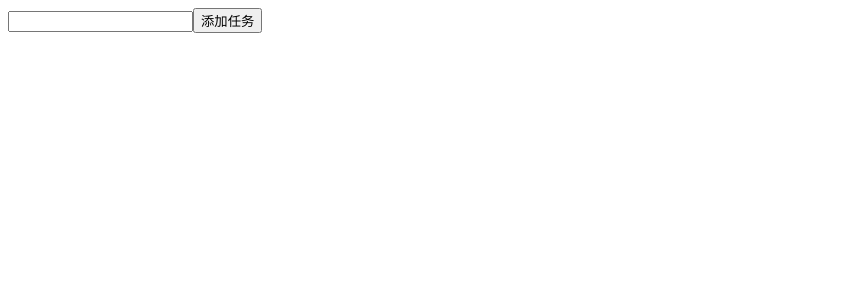
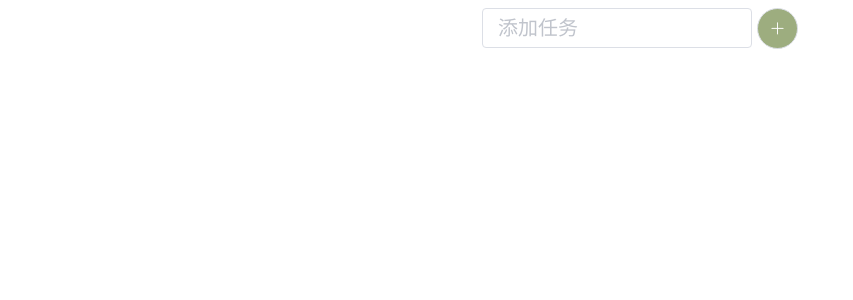
Before and after one commit to wfJoanna/TodoList, a Vue app: page / in a window 1280 px wide. Shown: the top 300 px of the page, without its empty margins (0-853 px from the left). Built offline with nearby package versions, Linux system fonts and the light colour scheme.

Commit message:
调了样式

```diff
--- a/package.json
+++ b/package.json
@@ -9,6 +9,7 @@
   },
   "dependencies": {
     "core-js": "^3.6.5",
+    "element-ui": "^2.15.0",
     "vue": "^2.6.11"
   },
   "devDependencies": {
--- a/src/App.vue
+++ b/src/App.vue
@@ -1,11 +1,13 @@
 <template>
   <div id="app">
-    <input v-model="inputValue"/>
-    <button @click="addTodo">添加任务</button>
-    <ul>
+    <div class="input-todo">
+      <el-input placeholder="添加任务" v-model="inputValue" style="font-size: 20px;"></el-input>
+      <el-button @click="addTodo" icon="el-icon-plus" style="font-size: 15px;margin-left: 5px;color: white;background: #9dad7f;" circle></el-button>
+    </div>
+    <ol class="todo-list">
       <todo-item v-for="(item,index) in todos" :key="index" :itemTitle="item.title" :itemIndex="index"
                  :itemCompleted="item.completed" @toggleItem="toggleTodo" @deleteItem="deleteTodo"></todo-item>
-    </ul>
+    </ol>
   </div>
 </template>
 
@@ -55,5 +57,14 @@ export default {
 </script>
 
 <style>
-
+.todo-list {
+  display: flex;
+  flex-direction: column;
+  align-items: center; /*看起来没有完全居中的原因是每一项前面有没显示的序号，因为每一项都是display:flex，所以不显示序号*/
+}
+.input-todo{
+  display: flex;
+  width: 25%;
+  margin: auto;
+}
 </style>
--- a/src/components/TodoItem.vue
+++ b/src/components/TodoItem.vue
@@ -1,10 +1,10 @@
 <template>
   <li class="todo-item">
     <div class="item-content" @click="toggleMe" :class="{'completed-item':completedData}">
-      <input type="checkbox" v-model="completedData"/>
+      <input class="item-checkbox" type="checkbox" style="border-radius: 50%;" v-model="completedData"/>
       <label>{{ itemTitle }}</label>
     </div>
-    <button @click="deleteMe">删除</button>
+    <i class="el-icon-delete" style="background: #f7f7e8;margin: 2px;" @click="deleteMe"></i>
   </li>
 </template>
 
@@ -37,5 +37,27 @@ export default {
 <style scoped>
 .completed-item {
   text-decoration: line-through;
+  color: #9dad7f;
+}
+
+.todo-item {
+  display: flex;
+  justify-content: space-between;
+  align-items: center;
+  width: 30%;
+  border: 1px solid #557174;
+  padding: 2px;
+  margin-top: -1px; /*解决了border重叠成2px的问题*/
+  color: #557174;
+  font-size: 30px;
+}
+
+.item-content {
+  display: flex;
+  align-items: center;
+  width: 100%;
+  margin: 0px 2px 0px 0px;
+  background: #f7f7e8;
+  overflow: auto;
 }
 </style>
--- a/src/main.js
+++ b/src/main.js
@@ -1,5 +1,9 @@
 import Vue from 'vue'
+import ElementUI from 'element-ui'
+import 'element-ui/lib/theme-chalk/index.css'
 import App from './App'
+
+Vue.use(ElementUI)
 
 Vue.config.productionTip = false
 
```
Also changed, not shown: 2 other files (tests, documents, lock files or other folders).
